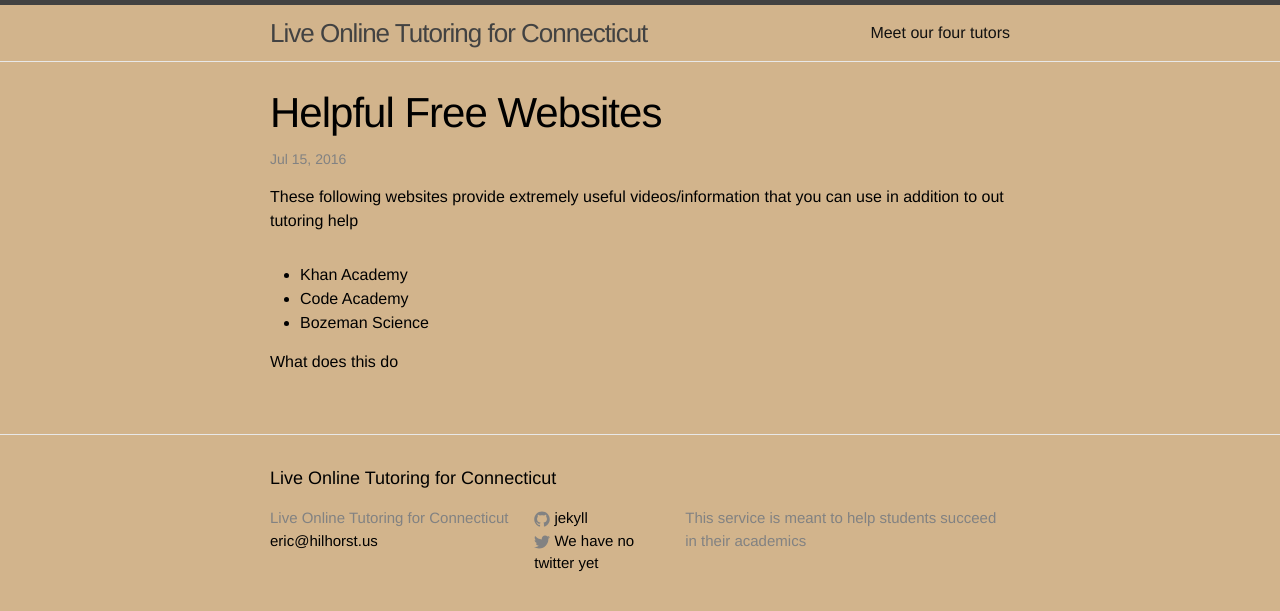
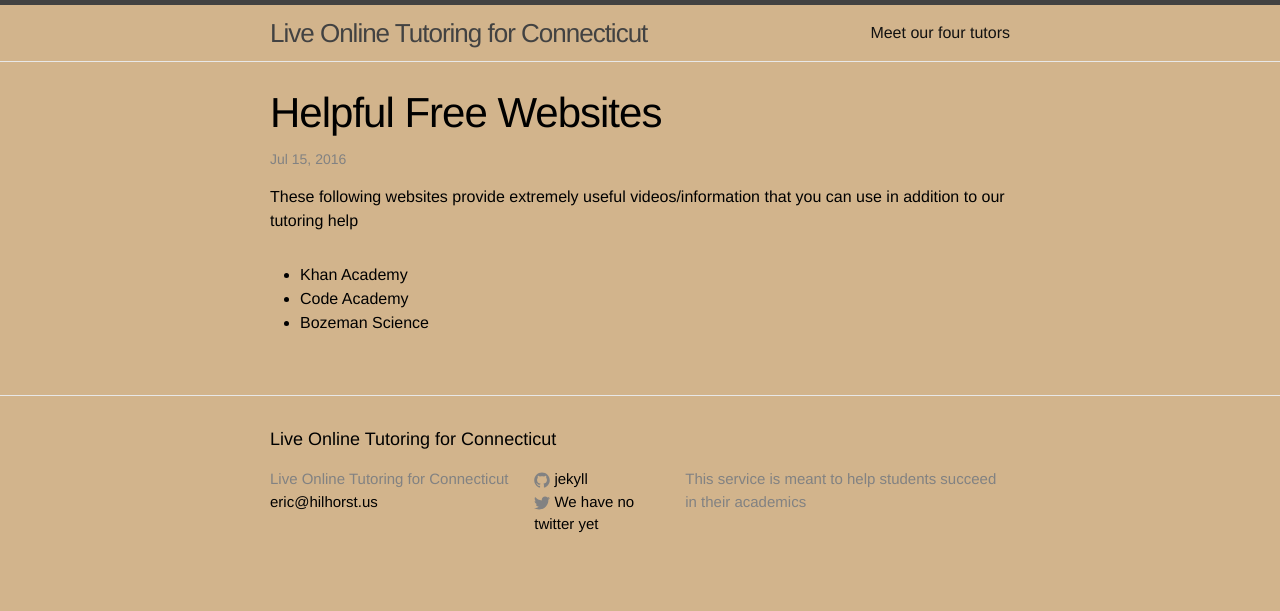
Before and after one commit to pepe454/pepe454.github.io, a Jekyll site: the page built from _posts/2016-07-15-welcome-to-jekyll.markdown, in a window 1280 px wide. Shown: the top 611 px of the page. Built offline with Jekyll 4.4.1, drawn with Linux system fonts in a browser that asks for light colours.

Commit message:
Update post.html

```diff
--- a/_layouts/post.html
+++ b/_layouts/post.html
@@ -7,12 +7,12 @@ layout: default
   <header class="post-header">
     <h1 class="post-title" itemprop="name headline">{{ page.title }}</h1>
     <p class="post-meta"><time datetime="{{ page.date | date_to_xmlschema }}" itemprop="datePublished">{{ page.date | date: "%b %-d, %Y" }}</time>{% if page.author %} • <span itemprop="author" itemscope itemtype="http://schema.org/Person"><span itemprop="name">{{ page.author }}</span></span>{% endif %}</p>
-    These following websites provide extremely useful videos/information that you can use in addition to out tutoring help
+    These following websites provide extremely useful videos/information that you can use in addition to our tutoring help
   </header>
 
   <div class="post-content" itemprop="articleBody">
     {{ content }}
-    What does this do
+
   </div>
 
 </article>
```
